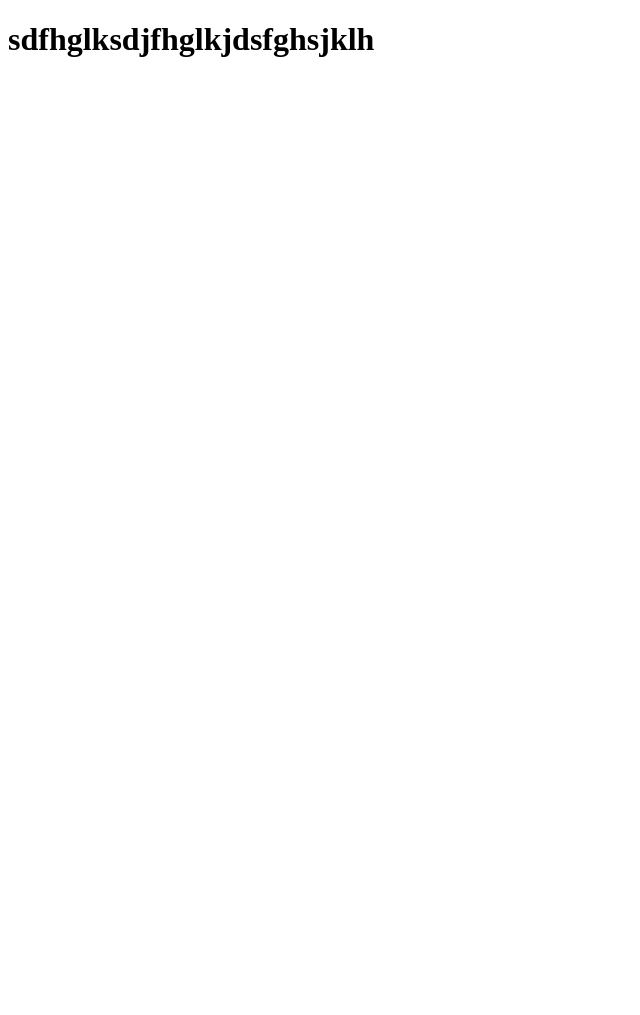
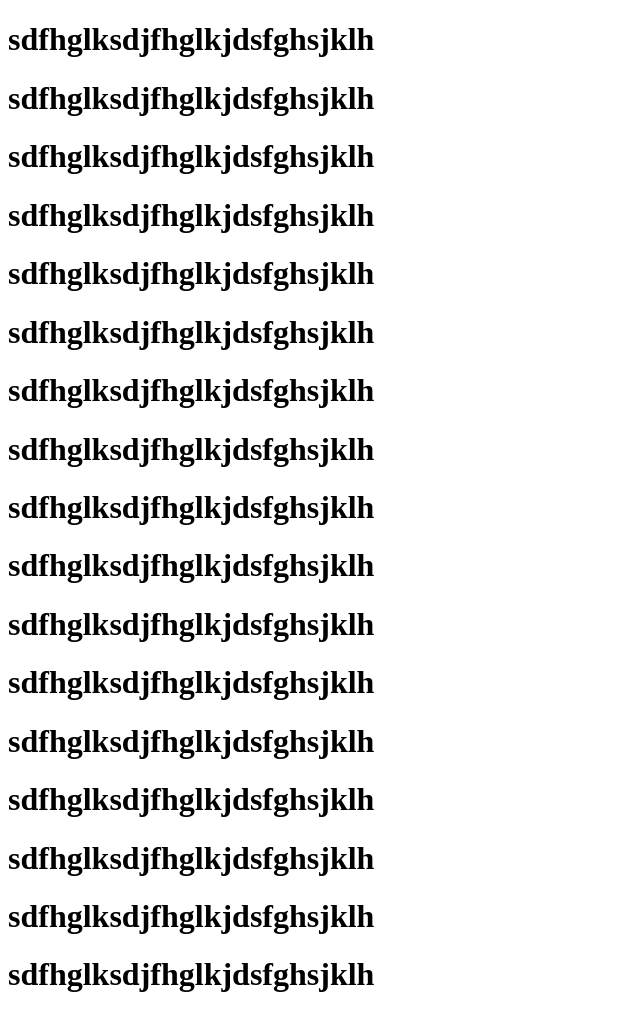
Before and after one commit to Arshia-14-2026/fork-and-clone, a plain HTML site: page index.html in a window 1280 px wide. Shown: the whole page, without its empty margins (0-640 px from the left). Before the commit the page ends 800 px from the top, so only its background shows below. Drawn offline with Linux system fonts and the light colour scheme.

Commit message:
lsdfkjghdskfljghlsdfkg

```diff
--- a/index.html
+++ b/index.html
@@ -10,6 +10,23 @@
 
     <div>
         <h1>sdfhglksdjfhglkjdsfghsjklh</h1>
+
+
+        <h1>sdfhglksdjfhglkjdsfghsjklh</h1>
+        <h1>sdfhglksdjfhglkjdsfghsjklh</h1>
+        <h1>sdfhglksdjfhglkjdsfghsjklh</h1>
+        <h1>sdfhglksdjfhglkjdsfghsjklh</h1>
+        <h1>sdfhglksdjfhglkjdsfghsjklh</h1>
+        <h1>sdfhglksdjfhglkjdsfghsjklh</h1><h1>sdfhglksdjfhglkjdsfghsjklh</h1>
+
+        <h1>sdfhglksdjfhglkjdsfghsjklh</h1>
+        <h1>sdfhglksdjfhglkjdsfghsjklh</h1>
+        <h1>sdfhglksdjfhglkjdsfghsjklh</h1>
+        <h1>sdfhglksdjfhglkjdsfghsjklh</h1>
+        <h1>sdfhglksdjfhglkjdsfghsjklh</h1>
+        <h1>sdfhglksdjfhglkjdsfghsjklh</h1>
+        <h1>sdfhglksdjfhglkjdsfghsjklh</h1>
+        <h1>sdfhglksdjfhglkjdsfghsjklh</h1><h1>sdfhglksdjfhglkjdsfghsjklh</h1>
     </div>
 </body>
 </html>
```
